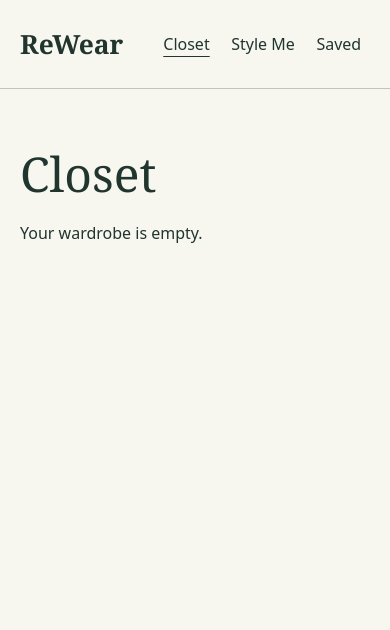
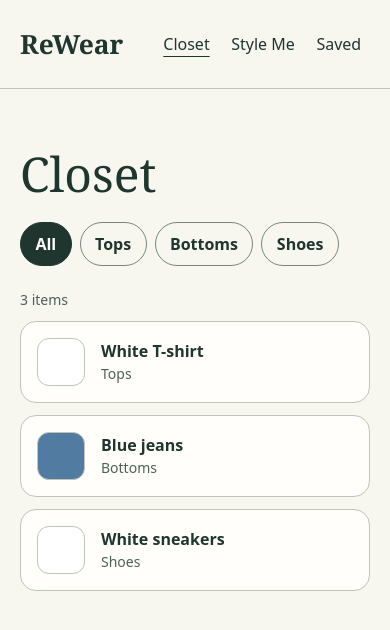
Before and after one commit to JOne325/ReWear-AI, a React (Vite) app: page / in a window 390 px wide. Shown: the top 630 px of the page. Built offline with nearby package versions, Linux system fonts and the light colour scheme.

Commit message:
Build mobile-friendly Closet with category filters

```diff
--- a/src/App.css
+++ b/src/App.css
@@ -5,3 +5,77 @@ nav { display: flex; gap: .25rem; }
 a { color: inherit; padding: .8rem .55rem; text-decoration: none; }
 a[aria-current] { text-decoration: underline; text-underline-offset: .4rem; }
 h1 { font: 3rem Georgia, serif; margin: 2rem 0 1rem; }
+
+.closet-filters {
+  display: flex;
+  flex-wrap: wrap;
+  gap: .5rem;
+}
+
+.closet-filters button {
+  min-width: 44px;
+  min-height: 44px;
+  padding: .5rem .9rem;
+  border: 1px solid #76877c;
+  border-radius: 999px;
+  color: inherit;
+  background: transparent;
+  font: inherit;
+  font-weight: 600;
+  cursor: pointer;
+}
+
+.closet-filters button[aria-pressed='true'] {
+  border-color: #1e362e;
+  color: #fff;
+  background: #1e362e;
+}
+
+.closet-filters button:focus-visible {
+  outline: 2px solid #1e362e;
+  outline-offset: 3px;
+}
+
+.closet-count {
+  margin: 1.5rem 0 .75rem;
+  color: #4d6257;
+  font-size: .875rem;
+}
+
+.closet-grid {
+  display: grid;
+  grid-template-columns: repeat(auto-fill, minmax(min(100%, 16rem), 1fr));
+  gap: .75rem;
+  padding: 0;
+  margin: 0;
+  list-style: none;
+}
+
+.clothing-card {
+  display: flex;
+  align-items: center;
+  gap: 1rem;
+  padding: 1rem;
+  border: 1px solid #bdc6b9;
+  border-radius: 1rem;
+  background: #fffefa;
+}
+
+.clothing-swatch {
+  flex: 0 0 3rem;
+  height: 3rem;
+  border: 1px solid #bdc6b9;
+  border-radius: .75rem;
+}
+
+.clothing-card h2 {
+  margin: 0;
+  font-size: 1rem;
+  line-height: 1.4;
+}
+
+.clothing-card p {
+  margin: .125rem 0 0;
+  color: #4d6257;
+  font-size: .875rem;
+}
--- a/src/App.tsx
+++ b/src/App.tsx
@@ -1,7 +1,8 @@
 import './App.css'
+import Closet from './Closet'
 
 const sections = [
-  { path: '/', title: 'Closet', message: 'Your wardrobe is empty.' },
+  { path: '/', title: 'Closet' },
   { path: '/style', title: 'Style Me', message: 'Add clothing to your closet to start styling outfits.' },
   { path: '/saved', title: 'Saved', message: 'Your saved outfits will appear here.' },
 ]
@@ -17,7 +18,9 @@ export default function App() {
         </nav>
       </header>
       <main><h1>{current?.title ?? 'Page unavailable'}</h1>
-        <p>{current?.message ?? 'Choose a page from the navigation above.'}</p>
+        {current?.path === '/' ? <Closet /> : (
+          <p>{current?.message ?? 'Choose a page from the navigation above.'}</p>
+        )}
       </main>
     </>
   )
--- /dev/null
+++ b/src/Closet.tsx
@@ -0,0 +1,45 @@
+import { useState } from 'react'
+import { clothingCategories, mockClothing } from './mockClothing'
+import type { ClothingCategory } from './mockClothing'
+
+const filters = ['All', ...clothingCategories] as const
+
+export default function Closet() {
+  const [category, setCategory] = useState<ClothingCategory | 'All'>('All')
+  const visibleItems = category === 'All'
+    ? mockClothing
+    : mockClothing.filter(item => item.category === category)
+
+  return (
+    <>
+      <div className="closet-filters" role="group" aria-label="Filter clothing by category">
+        {filters.map(filter => (
+          <button
+            key={filter}
+            type="button"
+            aria-pressed={category === filter}
+            onClick={() => setCategory(filter)}
+          >
+            {filter}
+          </button>
+        ))}
+      </div>
+
+      <p className="closet-count" role="status">
+        {visibleItems.length} {visibleItems.length === 1 ? 'item' : 'items'}
+      </p>
+
+      <ul className="closet-grid" role="list" aria-label="Clothing items">
+        {visibleItems.map(item => (
+          <li className="clothing-card" key={item.id}>
+            <span className="clothing-swatch" style={{ backgroundColor: item.color }} aria-hidden="true" />
+            <div>
+              <h2>{item.name}</h2>
+              <p>{item.category}</p>
+            </div>
+          </li>
+        ))}
+      </ul>
+    </>
+  )
+}
--- /dev/null
+++ b/src/mockClothing.ts
@@ -0,0 +1,15 @@
+export const clothingCategories = ['Tops', 'Bottoms', 'Shoes'] as const
+export type ClothingCategory = typeof clothingCategories[number]
+
+type MockClothingItem = {
+  id: string
+  name: string
+  category: ClothingCategory
+  color: string
+}
+
+export const mockClothing: readonly MockClothingItem[] = [
+  { id: 'white-t-shirt', name: 'White T-shirt', category: 'Tops', color: '#fff' },
+  { id: 'blue-jeans', name: 'Blue jeans', category: 'Bottoms', color: '#527ba1' },
+  { id: 'white-sneakers', name: 'White sneakers', category: 'Shoes', color: '#fff' },
+]
```
